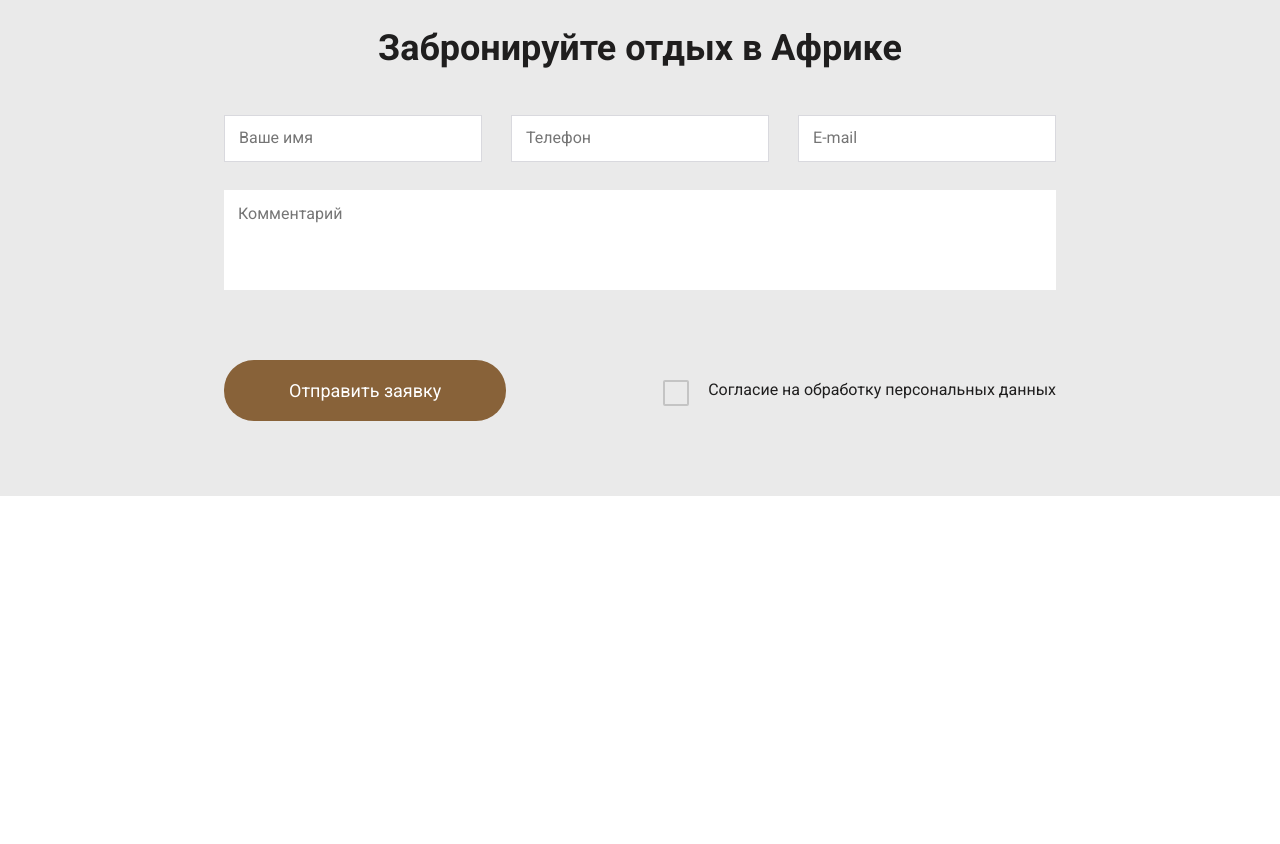
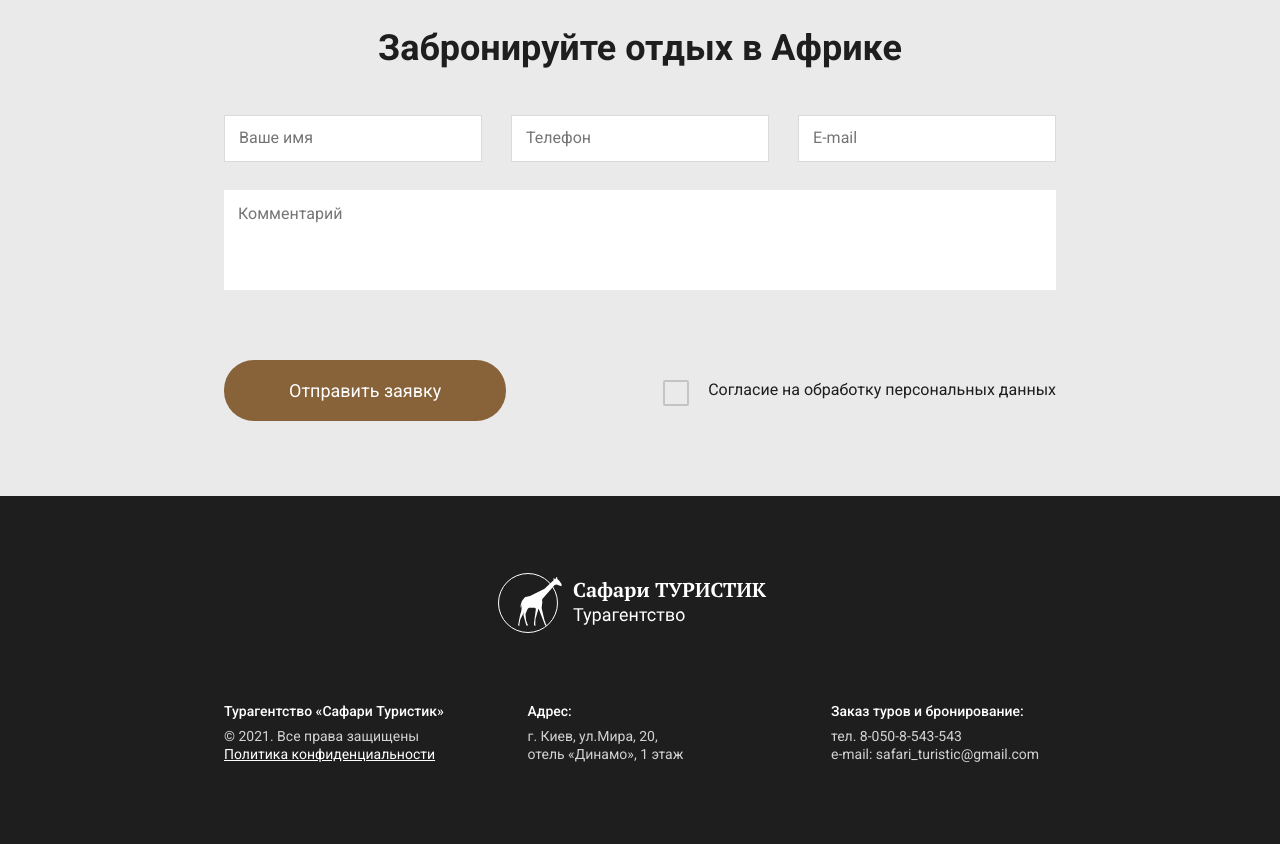
Before and after one commit to yurii1pidlypnyi/Safari-Africa, a plain HTML site: page index.html in a window 1280 px wide. Shown: the part 6740-7584 px from the top of the page. Before the commit the page ends 7236 px from the top, so only its background shows below. Drawn offline with Linux system fonts and the light colour scheme.

Commit message:
Добавлено футер

```diff
--- a/css/style.css
+++ b/css/style.css
@@ -910,3 +910,83 @@ display: none;
 }
 /*-------------------------------------------*/
 /*------------------------------------------------------------------------------------*/
+/*Footer*/
+.footer {
+  background: #1F1E1E;
+}
+.footer__body {
+  padding: 77px 0px 81px 0px
+}
+.footer__logo {
+  text-align: center;
+  margin-bottom: 69px;
+}
+.footer__columns {
+  display: flex;
+  justify-content: space-between;
+}
+.columns__item {
+  flex: 0 1 225px;
+  margin-left: 10px;
+}
+.columns__item:first-child{
+  margin-left: 0px;
+}
+.columns__title {
+  font-family: 'Roboto';
+  font-weight: 500;
+  font-size: 14px;
+  line-height: 130%;
+  color: #FFFFFF;
+  margin-bottom: 7px;
+}
+.columns__informations {
+  font-family: 'Roboto';
+  font-size: 14px;
+  line-height: 130%;
+  color: #FFFFFF;
+  opacity: 0.8;
+}
+.informations__copyright {
+  font-family: 'Roboto';
+  font-size: 14px;
+  line-height: 130%;
+  color: #FFFFFF;
+  opacity: 0.8;
+}
+.informations__politica a {
+  font-family: 'Roboto';
+  font-size: 14px;
+  line-height: 130%;
+  text-decoration-line: underline;
+  color: #FFFFFF;
+}
+.informations__adress {
+  max-width: 170px;
+}
+@media(max-width:769px){
+  .footer__body {
+    padding: 40px 0px
+  }
+  .footer__logo {
+    margin-bottom: 30px;
+  }
+}
+@media(max-width:480px){
+  .footer__columns {
+    flex-direction: column;
+    text-align: center;
+  }
+  .informations__adress {
+    margin: 0 auto;
+  }
+  .columns__item {
+    flex: 0 1 100%;
+    margin: 0 0 20px 0;
+    justify-content: center;
+  }
+  .columns__item:last-child{
+    margin: 0px;
+  }
+}
+/*------------------------------------------------------------------------------------*/
--- a/index.html
+++ b/index.html
@@ -407,6 +407,37 @@
         </div>
       </section>
     </main>
+    <footer class="footer">
+      <div class="other__container">
+        <div class="footer__body">
+          <div class="footer__logo">
+            <img src="./img/logo.svg" alt="">
+          </div>
+          <div class="footer__columns">
+            <div class="columns__item">
+              <div class="columns__title">Турагентство «Сафари Туристик»</div>
+              <div class="informations__copyright">© 2021. Все права защищены</div>
+              <div class="informations__politica"><a href="#">Политика конфиденциальности</a></div>
+            </div>
+            <div class="columns__item">
+              <div class="columns__title">Адрес:</div>
+              <div class="columns__informations">
+                <div class="informations__adress">г. Киев, ул.Мира, 20,
+                  отель «Динамо», 1 этаж
+                </div>
+              </div>
+            </div>
+            <div class="columns__item">
+              <div class="columns__title">Заказ туров и бронирование:</div>
+              <div class="columns__informations">
+                <div class="informations__telephone">тел. 8-050-8-543-543</div>
+                <div class="informations__e-mail">e-mail: safari_turistic@gmail.com</div>
+              </div>
+            </div>
+          </div>
+        </div>
+      </div>
+    </footer>
   </div>
   <script src="./js/main.js"></script>
 </body>
```
